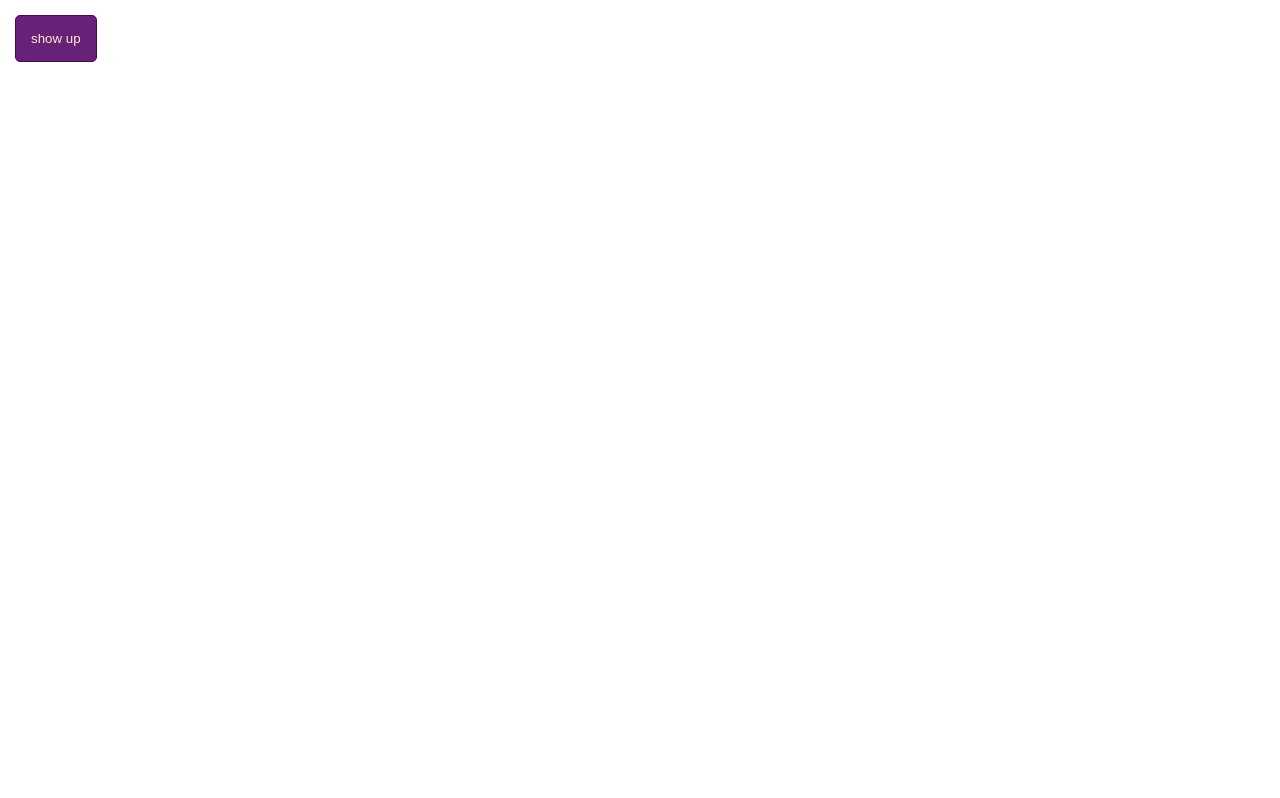
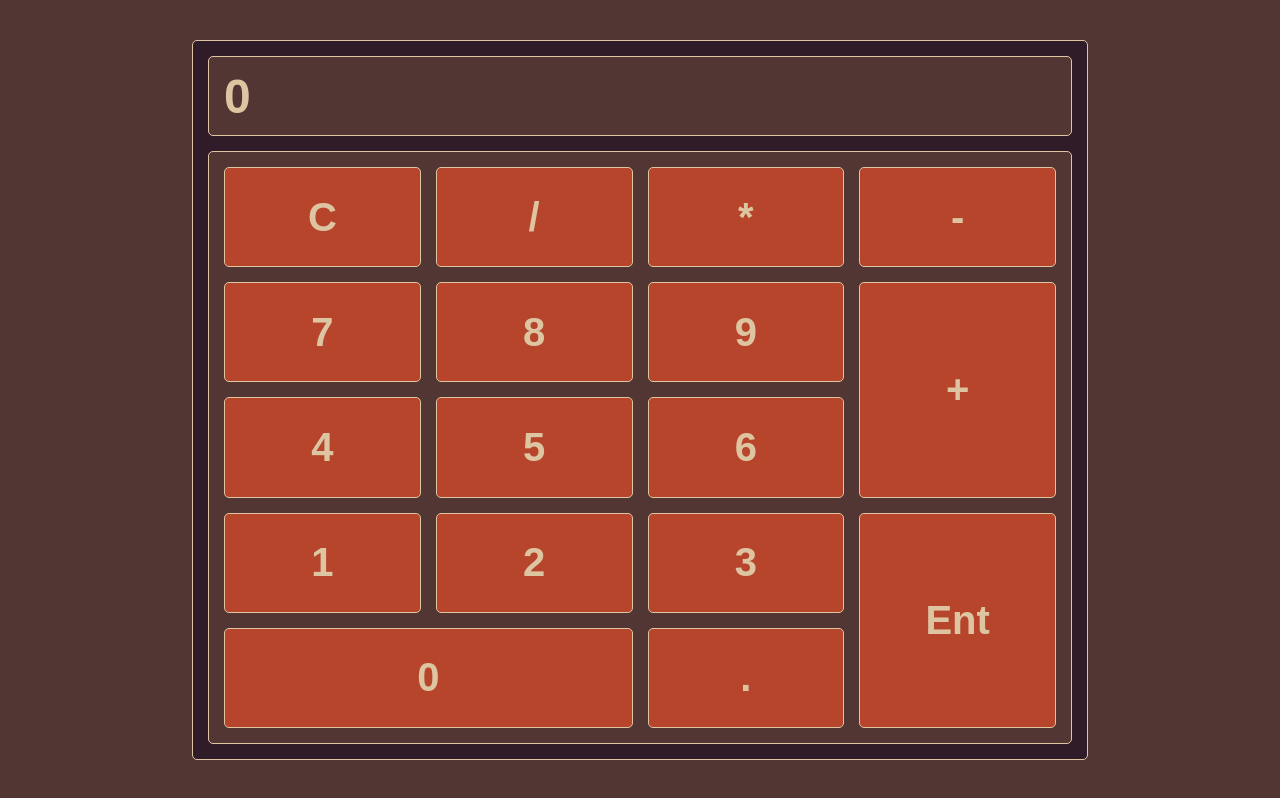
Before and after one commit to FlowerGun337/web-project, a plain HTML site: page index.html in a window 1280 px wide. Drawn offline with Linux system fonts and the light colour scheme.

Commit message:
Работающий базовый калькулятор

```diff
--- a/index.html
+++ b/index.html
@@ -6,17 +6,33 @@
     <link rel="stylesheet" href="style.css">
 </head>
 <body>
-    <button class="pop-up-btn">show up</button>
-    <div class="pop-up">
-      <div class="overlay">
-        <div class="pop-content">
-          <p>Are you ready?</p>
-          <button class="yeah">
-            Yes!
-          </button>
+    <main id="calc">
+        <div class="calc-body">
+            <div class="display">
+                <p class="nums" data-nums>0</p>
+                <div class="action" data-action></div>
+            </div>
+            <div class="calc-buts" data-buts>
+                <button type="button" class="but" data-but="C">C</button>
+                <button type="button" class="but" data-but="/">/</button>
+                <button type="button" class="but" data-but="*">*</button>
+                <button type="button" class="but" data-but="-">-</button>
+                <button type="button" class="but" data-but="7">7</button>
+                <button type="button" class="but" data-but="8">8</button>
+                <button type="button" class="but" data-but="9">9</button>
+                <button type="button" class="but plus" data-but="+">+</button>
+                <button type="button" class="but" data-but="4">4</button>
+                <button type="button" class="but" data-but="5">5</button>
+                <button type="button" class="but" data-but="6">6</button>
+                <button type="button" class="but" data-but="1">1</button>
+                <button type="button" class="but" data-but="2">2</button>
+                <button type="button" class="but" data-but="3">3</button>
+                <button type="button" class="but ent" data-but="Enter">Ent</button>
+                <button type="button" class="but zero" data-but="0">0</button>
+                <button type="button" class="but" data-but=".">.</button>
+            </div>
         </div>
-      </div>
-    </div>
+    </main>
     <script src="script.js"></script>
 </body>
 </html>
--- a/script.js
+++ b/script.js
@@ -1,14 +1,112 @@
 `use strict`;
 
-let popup = document.querySelector(`.pop-up`);
-let btn = document.querySelector(`.pop-up-btn`);
+let nums = document.querySelector(`[data-nums]`);
+let action = document.querySelector(`[data-action]`);
+//Ввод в документ основных частей счетчика калькулятора
+let calcBut = document.querySelector(`[data-buts]`)
+let buts = document.querySelectorAll(`[data-but]`);
 
-btn.addEventListener(`click`, function(e) {
-  popup.classList.add(`active`);
+buts.forEach(item => {
+    item.addEventListener(`mousedown`, function () {
+        item.classList.add(`active`);
+    });
+
+    item.addEventListener(`mouseleave`, function () {
+        item.classList.remove(`active`);
+    });
+
+    item.addEventListener(`mouseup`, function () {
+        item.classList.remove(`active`)
+    })
+})
+//подсветка кнопок при ажатии мыши
+
+let fNum = document.createElement(`p`);
+let sNum = document.createElement(`p`);
+let act = document.createElement(`p`);
+
+action.appendChild(fNum);
+action.appendChild(act);
+action.appendChild(sNum)
+
+
+let numAr = [`0`,`1`,`2`,`3`, `4`, `5`, `6`,`7`, `8`,`9`,`.`, `.`];
+let acts = [`/`,`*`,`-`,`+`]
+
+calcBut.addEventListener(`click`, function (e) {
+    let key = e.target.closest(`[data-but]`);
+    if(!key) {
+        return
+    };
+    /*Сама схема работы калькулятора
+    1. на пустоту первого числа if else
+    2. Если да заполнение 1 числа, еси нет, то заполнение второго числа
+    3. Проверка на нажатие Enter или C
+    4. Проверка isNan*/
+    if(key.dataset.but === `C`) {
+        nums.textContent = `0`;
+        fNum.textContent = null;
+        sNum.textContent = null;
+        act.textContent = null;
+        return;
+    } else if(key.dataset.but === `Enter`) {
+        nums.textContent = calculate(fNum.textContent, sNum.textContent, act.textContent);
+        fNum.textContent = nums.textContent;
+        sNum.textContent = null;
+        act.textContent = null;
+        return;
+    }
+    //Выше были проверки на допустимость значений
+    if(numAr.includes(key.dataset.but) || key.dataset.but === `.`) {
+
+        if(fNum.textContent === `` && key.dataset.but === `.`) {
+            fNum.textContent = `0`;
+        }
+        //Проверка на то, есть ли перед точкой число
+
+        if(fNum.textContent && act.textContent) {
+            if(numAr.includes(key.dataset.but) || key.dataset.but === `.`) {
+                if(sNum.textContent.includes(`.`) && key.dataset.but === `.`) {
+                    return;
+                }
+                sNum.textContent += key.dataset.but;
+        }
+        } else {
+            if(numAr.includes(key.dataset.but) || key.dataset.but === `.`) {
+                if(fNum.textContent.includes(`.`) && key.dataset.but === `.`) {
+                    return;
+                }
+                fNum.textContent += key.dataset.but;
+        }
+    }
+
+    } else if (acts.includes(key.dataset.but)) {
+            act.textContent = key.dataset.but;
+        }
+//Выше была описана логика калькулятора
 });
 
-popup.addEventListener(`click`, function(e) {
-  if(e.target.classList.contains(`overlay`) || e.target.classList.contains( `yeah`)){
-    popup.classList.remove(`active`);
-  }
-});
+function calculate(a, b, act) {
+        console.log(act)
+        let res = 0;
+        switch (act) {
+            case `+`:
+                res = +a + +b;
+                break;
+            case `-`:
+                res = +a - +b;
+                break;
+            case `*`:
+                res = +a * +b;
+                break;
+            case `/`:
+                res = +a / +b;
+                break;
+            default:
+                res = `What???`
+                break;
+        }
+        return res;
+    }
+/*Функция счета была вынесена за тело действия, так как она будет создаваться каждый раз снова
+*/
--- a/style.css
+++ b/style.css
@@ -4,63 +4,119 @@
     text-decoration: none;
     box-sizing: border-box;
     font-family: Arial, Helvetica, sans-serif;
+    font-weight: 600;
+    color:#ddc5a2;
 }
 
-.pop-up-btn   {
-  position: relative;
-  margin: 15px;
-  padding: 15px;
-  background-color: #682179;
-  color:blanchedalmond;
-  border: 1px #450c49 solid;
-  border-radius: 5px;
-  z-index: 10;
+body {
+    background-color: #523634;
 }
 
-.pop-up {
-  opacity: 0%;
-  height: 100vh;
-  width: 100vw;
-  top: 0px;
-  left: 0px;
-  position: fixed;
-  z-index: 0;
+main {
+    display: flex;
+    width: 100vw;
+    height: 100vh;
+    align-items: center;
+    justify-content: center;
+    background-color: #523634;
+    min-width: 300px;
+    min-height: 100vh;
+}
+/*ОПисание самой структуры каькулятора*/
+.calc-body {
+    display: flex;
+    flex-direction: column;
+    align-items: center;
+    gap: 15px;
+    padding: 15px;
+    background-color: #301b28;
+    border: 1px #ddc5a2 solid;
+    border-radius: 5px;
+    width: 90%;
+    height: 50vh;
+    min-width: 300px;
+    min-height: 455px;
 }
 
-.overlay {
-  background-color: rgba(145, 67, 213, 0.75);
-  width: 100%;
-  height: 100%;
-  display: flex;
-  justify-content: center;
-  align-items: center;
+/*Бловался с медиа*/
+.display   {
+    display: flex;
+    justify-content: space-between;
+    align-items: center;
+    width: 100%;
+    background-color: #523634;
+    border: 1px #ddc5a2 solid;
+    border-radius: 5px;
+    height: 10vh;
+    min-height: 80px;
+}
+.nums {
+    padding: 15px;
+    font-size: 24px;
 }
 
-.pop-content {
-  width: 50%;
-  height: 33%;
-  min-width: 150px;
-  min-height: 100px;
-  display: flex;
-  flex-direction: column;
-  justify-content: center;
-  align-items: center;
-  background-color: blanchedalmond;
-  border: 15px #450c49 solid;
-  border-radius: 5px;
-  font-size: 24px;
+.action {
+    display: flex;
+    flex-wrap: nowrap;
+    opacity: 50%;
+    padding: 15px;
+    font-size: 24px;
+}
+/* ОПисание блока с кнопками*/
+.calc-buts {
+    display: grid;
+    grid-template-columns: repeat(4, 1fr);
+    grid-template-rows: repeat(5, 1fr);
+    gap: 15px;
+    padding: 15px;
+    width: 100%;
+    height: 100%;
+    background-color: #523634;
+    border: 1px #ddc5a2 solid;
+    border-radius: 5px;
+}
+.plus {
+    grid-area: 2 / 4 / 4 / 5;
+}
+.ent {
+    grid-area: 4 / 4  / 6 / 5;
+}
+.zero {
+    grid-area: 5 / 1 / 6 / 3;
+}
+.but {
+    background-color: #b6452c;
+    border: 1px #ddc5a2 solid;
+    border-radius: 5px;font-size: 40px;
+    transition: transform 0.3s, background-color 0.3s;
 }
 
-.yeah {
-  background-color: #9043d5;
-  width: 15vw;
-  padding: 15px;
-  border: 3px #450c49 solid;
-  border-radius: 5px;
-  font-size: 24px;
+.but:hover {
+    transform: scale(1.03);
+    background-color: #ce563c;
+}
+.but.active {
+    background-color: #f17255;
+}
+/*Настройка части с кнопками*/
+
+
+
+@media(min-width:768px) and (max-width:991px) {
+    .calc-body {
+      height: 75vh;
+    }
+    .action, .nums {
+        font-size: 32px;
+    }
 }
 
-.pop-up.active  {
-  z-index: 1000;
-  opacity: 100%;
+@media(min-width: 992px) {
+    .calc-body {
+      width: 70vw;
+      height: 90vh;
+    }
+    .action, .nums {
+        font-size: 48px;
+    }
 }
```
